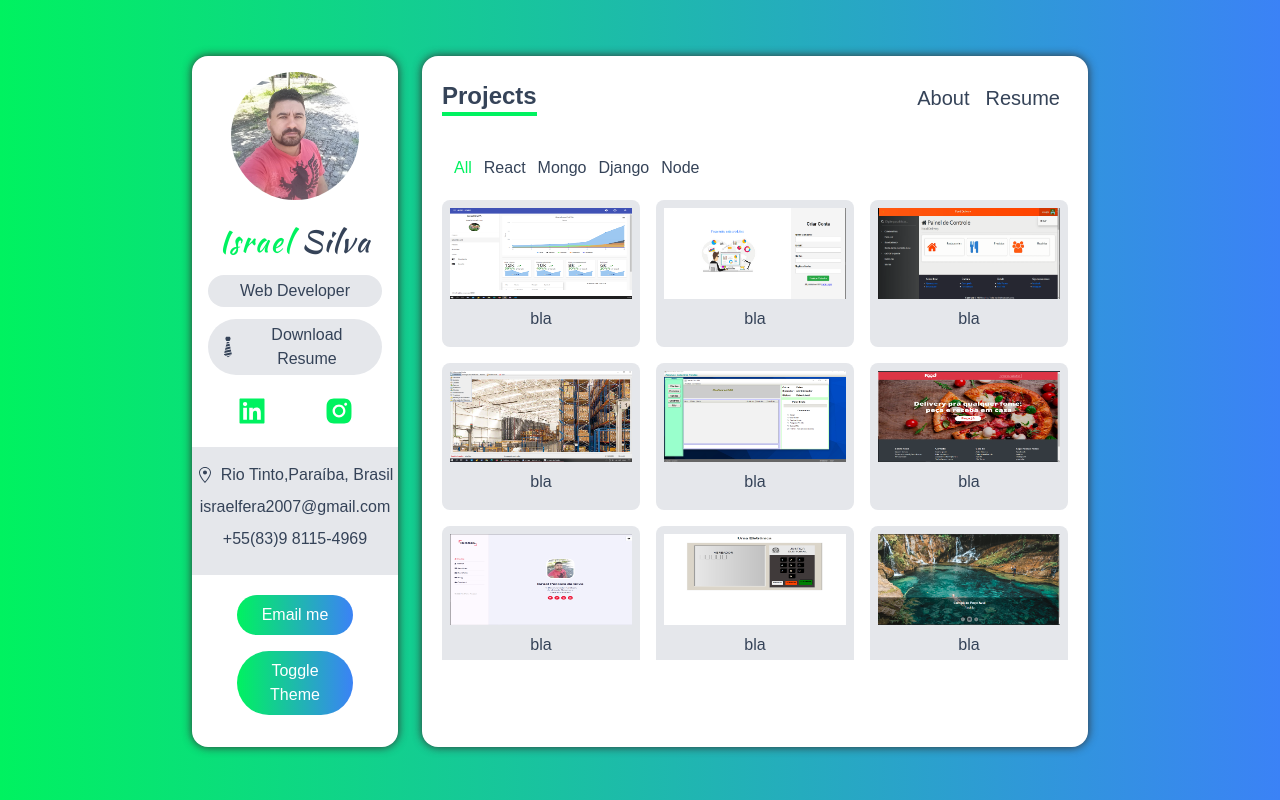
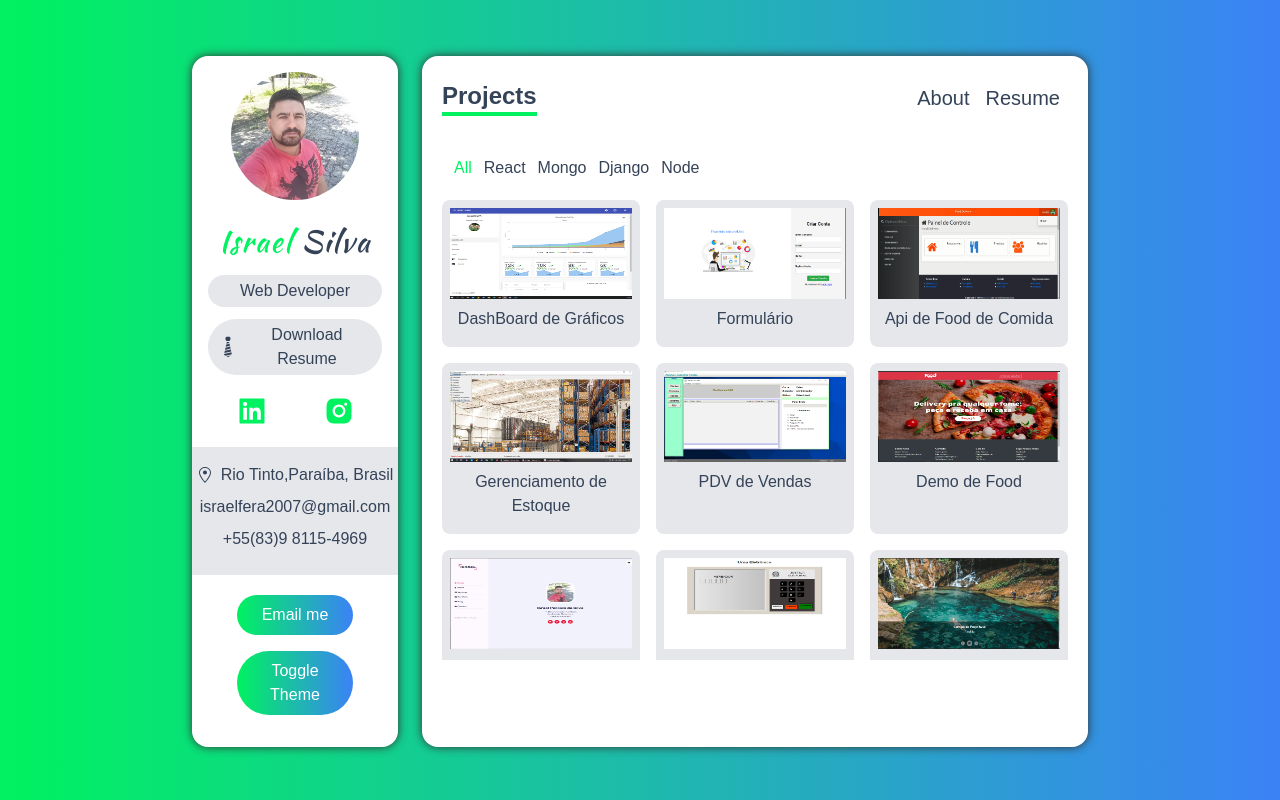
Before and after one commit to israel206/portfolio-next-js, a Next.js app: page /projects in a window 1280 px wide. Built offline with nearby package versions, Linux system fonts and the light colour scheme.

Commit message:
upgrade de dados📈

```diff
--- a/data.ts
+++ b/data.ts
@@ -40,7 +40,7 @@ export const services: Service[] = [
     Icon: RiComputerLine,
     title: "Whatever",
     about:
-      "Lorem ipsum dolor sit amet consectetur adipisicing elit. Hic quis minima autem!",
+      "I'm here to solve any problem in your company!",
   },
 ];
 
@@ -117,112 +117,97 @@ export const tools: Skill[] = [
 
 export const projects: IProject[] = [
   {
-    name: "bla",
+    name: "DashBoard de Gráficos",
     description:
-      "This app shows a statistical view about corona virus over the world",
+      "Web sites de demostração de análise de dados",
     image_path: "/images/1.png",
     deployed_url: "!#",
     github_url: "!#",
     category: ["react"],
-    key_techs: ["React", "Chart.js", "Material UI"],
+    key_techs: ["Angular", "Html", "Css", "JavaScript"],
   },
   {
-    name: "bla",
+    name: "Formulário",
     image_path: "/images/2.png",
     deployed_url: "!#",
     github_url: "!#",
     category: ["react"],
     description:
-      "An web app which shows how an algorithm (path finding or sorting) works with cool animation",
-    key_techs: ["React", "firebase", "Framer Motion"],
+      "Formulário de preenchimento de dados",
+    key_techs: ["JavaScript", "Html", "Css"],
   },
 
   {
-    name: "bla",
+    name: "Api de Food de Comida",
     image_path: "/images/3.png",
     deployed_url: "!#",
     github_url: "!#",
     category: ["node", "mongo", "react"],
     description:
-      "Social Media app for developers who can share project,create posts,etc...",
-    key_techs: [
-      "React",
-      "Redux",
-      "Node",
-      "Express",
-      "Mongo",
-      "REST API",
-      "Bootstrap",
-    ],
+      "Api desenvolvida para delivery de comida",
+    key_techs: ["Node", "JavaScript", "Html", "Css"],
   },
 
   {
-    name: "bla",
+    name: "Gerenciamento de Estoque",
     image_path: "/images/4.png",
     deployed_url: "!#",
     github_url: "!#",
     category: ["node", "react"],
     description:
-      "Basic Realtime Chat App where one can create a room can talk to each other",
-    key_techs: ["React", "Node", "Express", "Socket", "Bootstrap"],
+      "Desenvolvido para gerenciamento de estoque",
+    key_techs: ["Java"],
   },
 
   {
-    name: "bla",
+    name: "PDV de Vendas",
     image_path: "/images/5.png",
     deployed_url: "!#",
     github_url: "!#",
     category: ["django", "react"],
     description:
-      "First Django Project :) | Typical Social Media App where one can post,like ,comment etc",
-    key_techs: ["React", "Django", "Django REST API"],
+      "Desenvolvido para Mercadinhos",
+    key_techs: ["Java"],
   },
 
   {
-    name: "bla",
+    name: "Demo de Food",
     image_path: "/images/6.png",
     deployed_url: "!#",
     github_url: "!#",
     category: ["express"],
     description:
-      "Tried ML with JS :) | this app classifies a color using CNN algorithm in browser",
-    key_techs: ["Express", "TensorFlow.js", "Vanilla js"],
+      "Demostração de Food",
+    key_techs: ["JavaScript", "Html", "Css"],
   },
   {
-    name: "bla ",
+    name: "Portfólio",
     image_path: "/images/7.png",
     deployed_url: "!#",
     github_url: "!#",
     category: ["express"],
     description:
-      'Full(almost) Functional YouTube replica where one can login with his/her youtube account to enjoy "not-YouTube".User can like a video,comment on a video & Much More ',
-    key_techs: [
-      "React",
-      "Redux",
-      "Firebase Auth",
-      "YouTube API",
-      "Sass",
-      "Bootstrap",
-    ],
+      "Portfólio desenvolvido para demostração de projetos do GitHub",
+    key_techs: ["JavaScript", "Html", "Css"],
   },
   {
-    name: "bla",
+    name: "Urna Eletrônica",
     image_path: "/images/8.png",
     deployed_url: "!#",
     github_url: "!#",
     category: ["react"],
     description:
-      "o my goal replica where an user can keep an eye on his favorite club.This app will keep providing \n all the statistics of that club.all the fans can also chat ",
-    key_techs: ["React", "Redux", "Firebase Auth", "API", "Sass", "Bootstrap"],
+      "Demostração de uma Urna eletrônica",
+    key_techs: ["JavaScript", "Html", "Css"],
   },
   {
-    name: "bla",
+    name: "Apresentação de SlideShow",
     image_path: "/images/9.png",
     deployed_url: "!#",
     github_url: "!#",
     category: ["react"],
     description:
-      "o my goal replica where an user can keep an eye on his favorite club.This app will keep providing \n all the statistics of that club.all the fans can also chat ",
-    key_techs: ["React", "Redux", "Firebase Auth", "API", "Sass", "Bootstrap"],
+      "Apresentação de Imagem",
+    key_techs: ["JavaScript", "Html", "Css"],
   },
 ];
```
